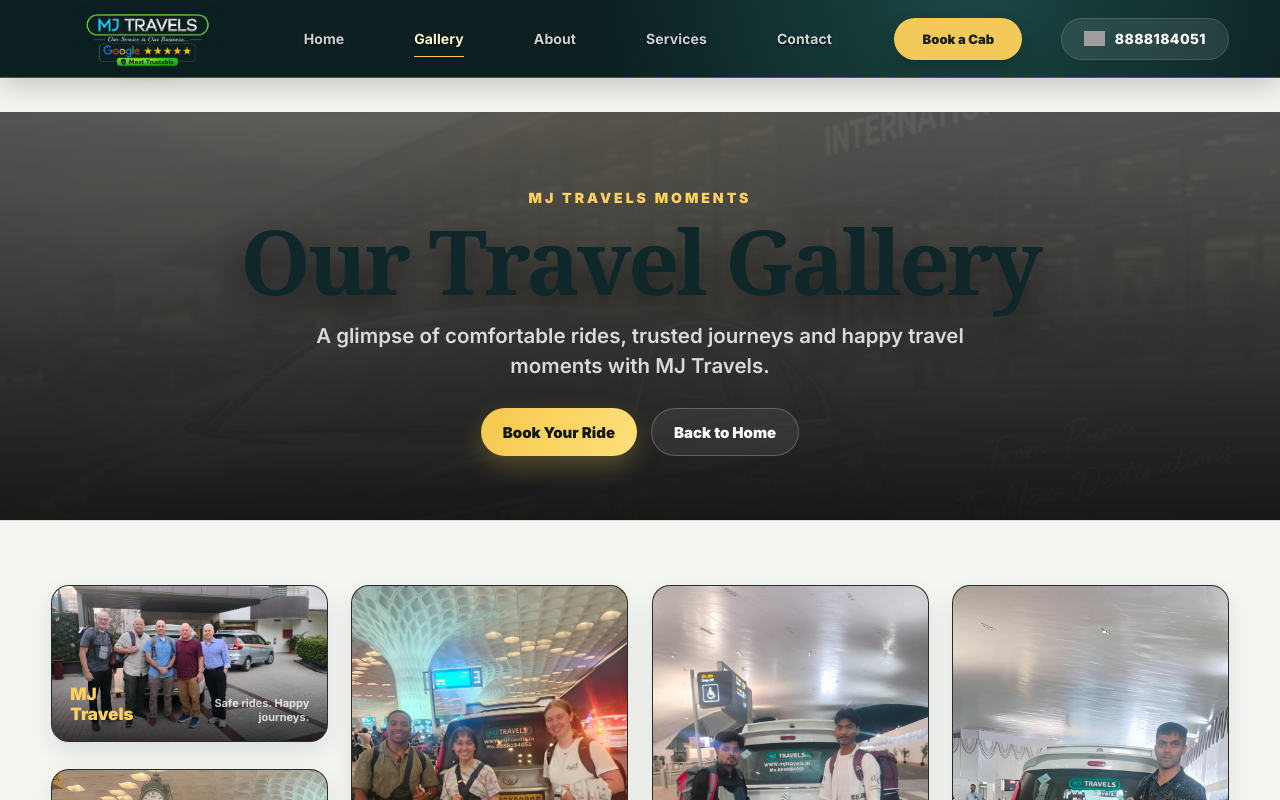
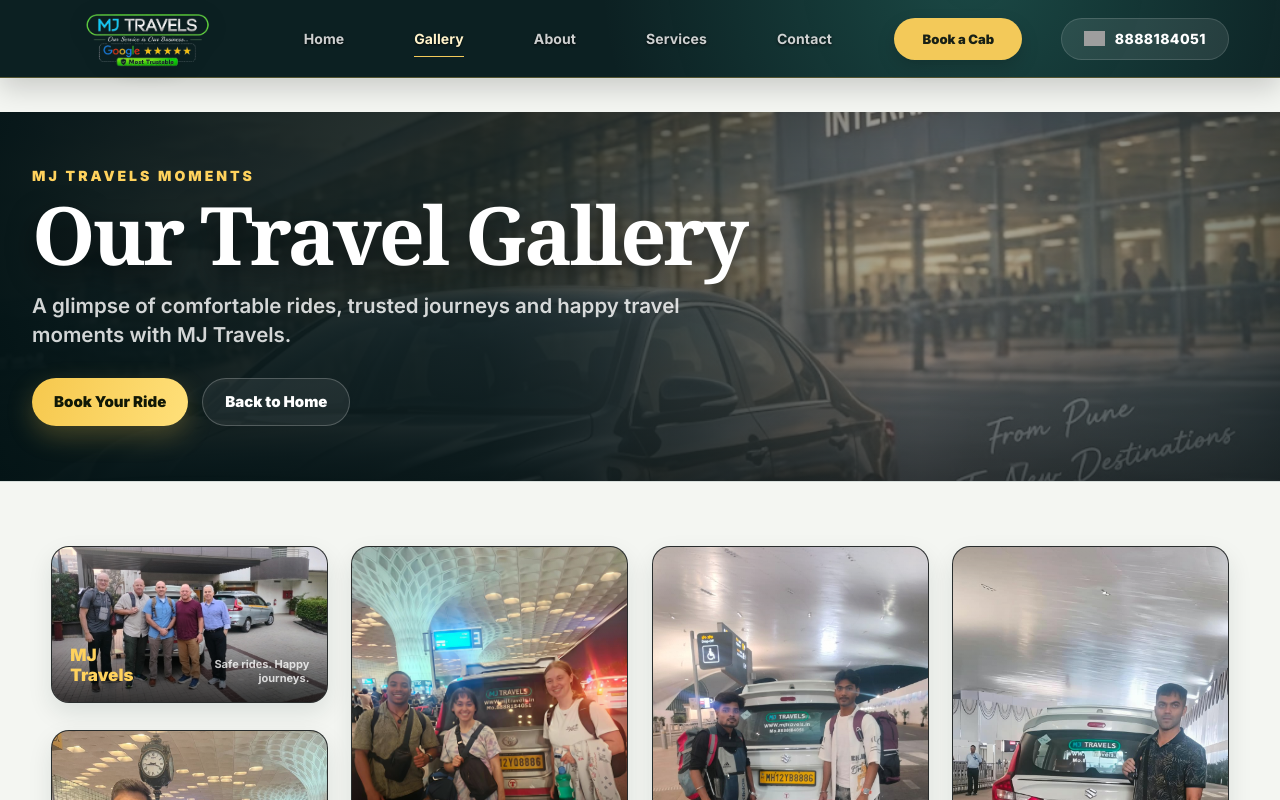
Before and after one commit to mynexasolutions-spec/MJ-Travels, a Next.js app: page /gallery in a window 1280 px wide. Shown: the top 800 px of the page. Built offline with nearby package versions, Linux system fonts and the light colour scheme; grey boxes are pictures that could not be loaded.

Commit message:
fix color visibility

```diff
--- a/app/globals.css
+++ b/app/globals.css
@@ -1796,6 +1796,46 @@
 }
 .hero-benefit-icon { width: 32px; height: 32px; display: block; object-fit: contain; filter: brightness(0) invert(1); }
 .footer-mobile-logo { display: none !important; }
+.gallery-hero h1 { color: #fff; }
+.gallery-hero::before { opacity: .38; filter: saturate(.9) brightness(.82); }
+.gallery-hero::after {
+  background:
+    linear-gradient(180deg, rgba(0, 0, 0, .42), rgba(0, 0, 0, .68)),
+    radial-gradient(circle at 50% 10%, rgba(255, 211, 94, .1), transparent 35%);
+}
+
+/* Gallery hero: cinematic image with a readable shadowed content panel. */
+.gallery-hero {
+  min-height: 370px;
+  display: flex;
+  flex-direction: column;
+  justify-content: center;
+  align-items: flex-start;
+  padding-right: max(28px, calc((100vw - 1500px) / 2));
+  padding-left: max(32px, calc((100vw - 1220px) / 2));
+  padding-top: clamp(30px, 3vw, 46px);
+  padding-bottom: clamp(30px, 3vw, 42px);
+  text-align: left;
+  box-shadow: inset 0 0 90px rgba(0, 0, 0, .4);
+}
+.gallery-hero::before { opacity: .62; filter: saturate(.82) brightness(.8); }
+.gallery-hero::after {
+  background:
+    linear-gradient(90deg, rgba(1, 18, 20, .94) 0%, rgba(1, 18, 20, .78) 38%, rgba(1, 18, 20, .18) 72%, rgba(1, 18, 20, .42) 100%),
+    linear-gradient(0deg, rgba(0, 0, 0, .42), transparent 58%);
+}
+.gallery-hero h1 {
+  max-width: 820px;
+  font-size: clamp(48px, 6.3vw, 82px);
+  text-shadow: 0 10px 28px rgba(0, 0, 0, .58);
+}
+.gallery-hero p:not(.gallery-kicker) {
+  width: min(650px, 100%);
+  margin-right: 0;
+  margin-left: 0;
+  text-align: left;
+}
+.gallery-hero-actions { justify-content: flex-start; }
 
 @media (min-width: 761px) {
   .footer-brand { transform: translateX(28px); }
@@ -1838,6 +1878,9 @@
   .header.page-header.header-scrolled { height: 72px; }
   .header.header-scrolled .brand { transform: translateY(2px); }
   .footer-brand-block { display: none; }
+  .gallery-hero { min-height: 330px; align-items: center; padding: 34px 24px 32px; text-align: center; }
+  .gallery-hero p:not(.gallery-kicker) { text-align: center; }
+  .gallery-hero-actions { justify-content: center; }
   .footer-social .social-links {
     width: 100%;
     display: grid;
```
